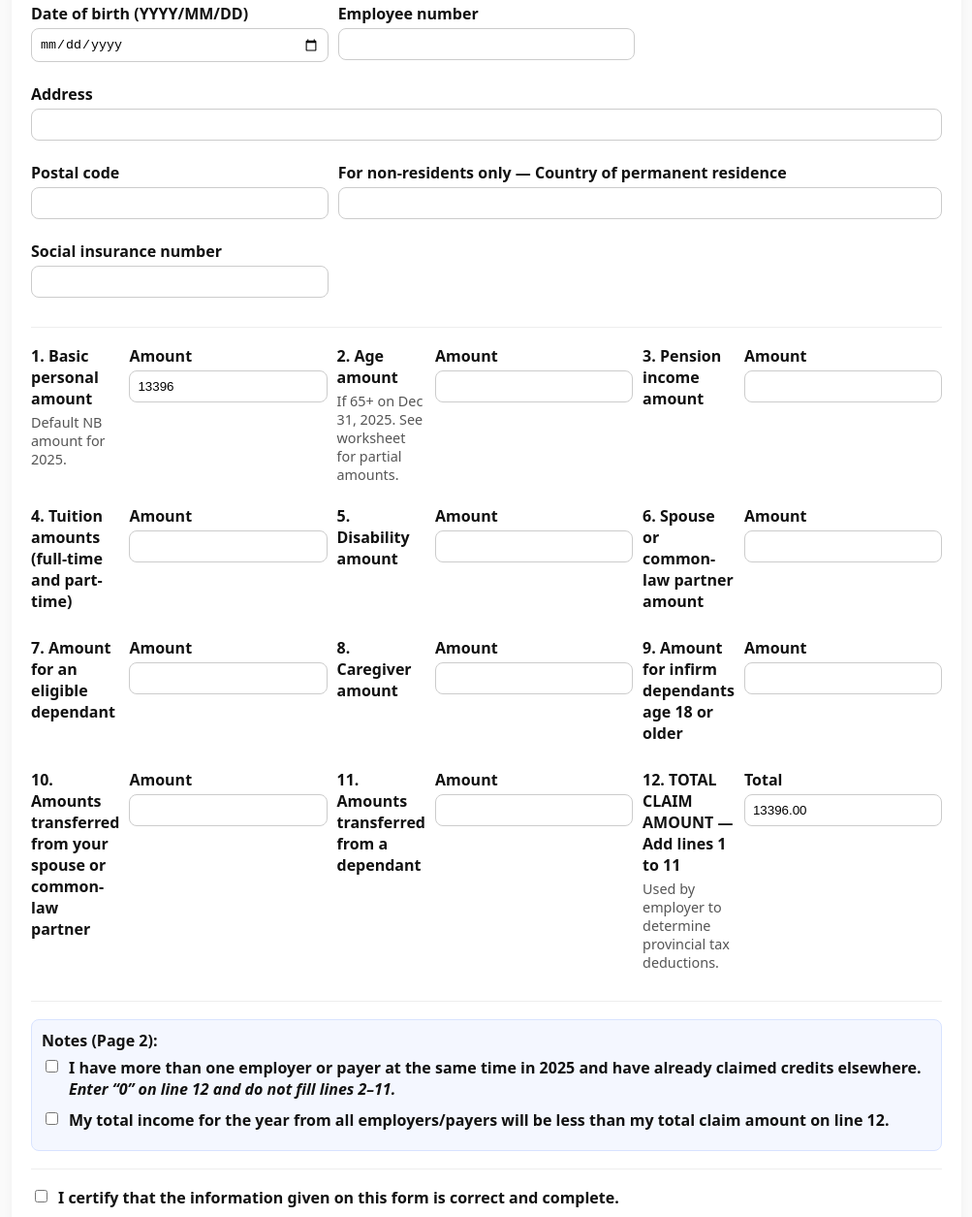
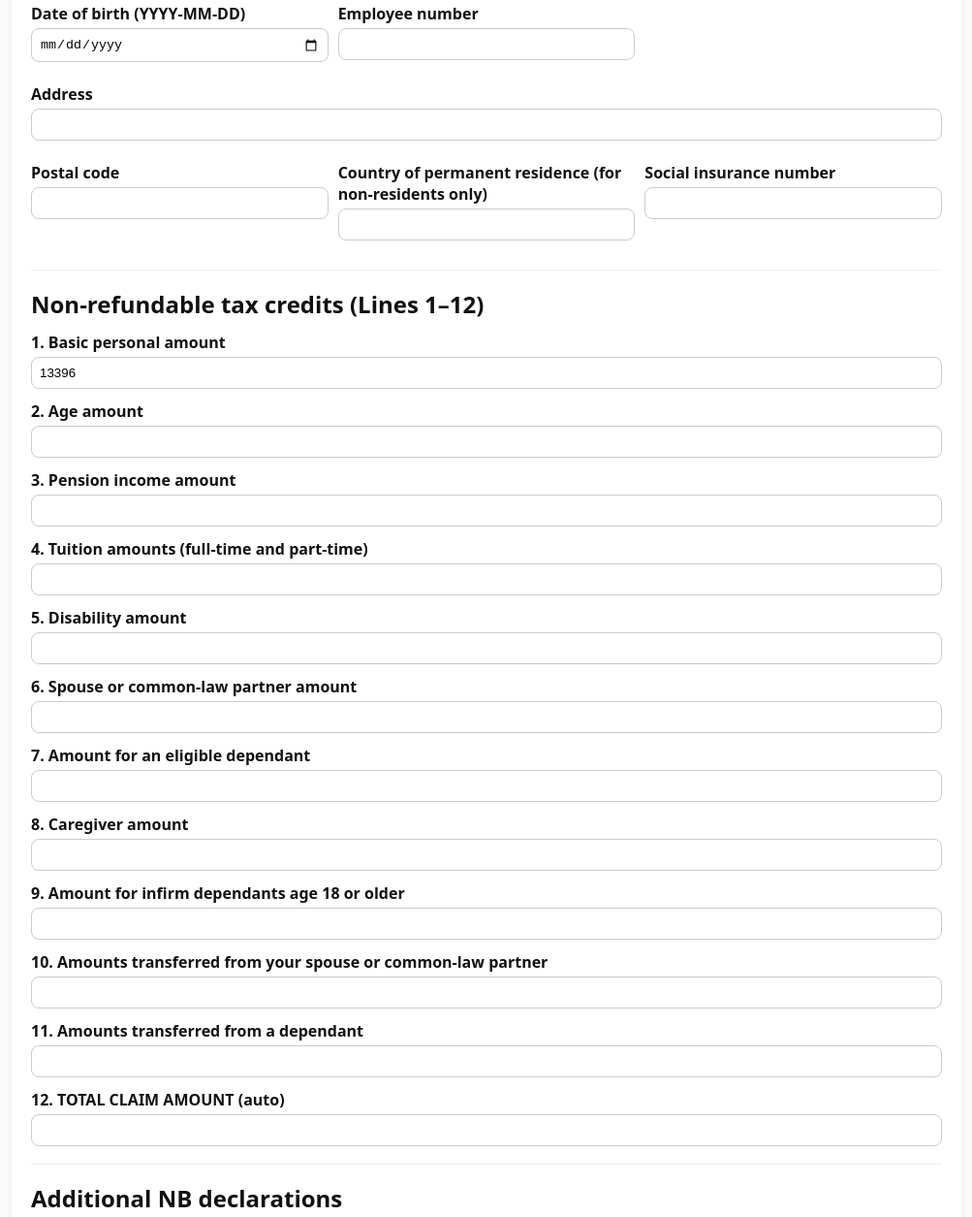
Before and after one commit to irishview/td1form, a website: page public/td1nb.html in a window 1280 px wide. Shown: the part 225-1480 px from the top of the page at 97% size, without its empty margins (138-1141 px from the left). Drawn offline with Linux system fonts and the light colour scheme.

Commit message:
add standable td1nb form

```diff
--- a/public/td1nb.html
+++ b/public/td1nb.html
@@ -9,233 +9,181 @@
 <body>
   <header>
     <h1>2025 New Brunswick Personal Tax Credits Return (TD1NB) — Fillable</h1>
-    <div class="small">Mirrors CRA TD1NB-2025 fields. For guidance, see the official instructions.</div>
+    <div class="small">Mirrors CRA TD1NB-2025 fields. For guidance, see the official CRA instructions.</div>
   </header>
 
   <main>
     <form id="td1nbform" method="POST" action="/submit" novalidate>
-      <div class="grid">
-        <!-- Personal info -->
+      <!-- Personal information -->
+      <section class="grid">
         <div class="col-6 field">
-          <label for="last_name">Last name</label>
-          <input id="last_name" name="last_name" type="text" autocomplete="family-name" />
+          <label>Last name</label>
+          <input type="text" name="last_name" required />
         </div>
         <div class="col-6 field">
-          <label for="first_names">First name and initial(s)</label>
-          <input id="first_names" name="first_names" type="text" autocomplete="given-name" />
+          <label>First name and initial(s)</label>
+          <input type="text" name="first_name" required />
         </div>
         <div class="col-4 field">
-          <label for="dob">Date of birth (YYYY/MM/DD)</label>
-          <input id="dob" name="dob" type="date" />
+          <label>Date of birth (YYYY-MM-DD)</label>
+          <input type="date" name="dob" />
         </div>
         <div class="col-4 field">
-          <label for="employee_number">Employee number</label>
-          <input id="employee_number" name="employee_number" type="text" />
+          <label>Employee number</label>
+          <input type="text" name="employee_number" />
         </div>
         <div class="col-12 field">
-          <label for="address">Address</label>
-          <input id="address" name="address" type="text" autocomplete="address-line1" />
+          <label>Address</label>
+          <input type="text" name="address" />
         </div>
         <div class="col-4 field">
-          <label for="postal_code">Postal code</label>
-          <input id="postal_code" name="postal_code" type="text" autocomplete="postal-code" />
+          <label>Postal code</label>
+          <input type="text" name="postal_code" />
+        </div>
+        <div class="col-4 field">
+          <label>Country of permanent residence (for non-residents only)</label>
+          <input type="text" name="country_residence" />
+        </div>
+        <div class="col-4 field">
+          <label>Social insurance number</label>
+          <input type="text" name="sin" />
+        </div>
+      </section>
+
+      <hr/>
+
+      <!-- Lines 1–12 -->
+      <section>
+        <h2>Non-refundable tax credits (Lines 1–12)</h2>
+
+        <div class="field">
+          <label for="l1">1. Basic personal amount</label>
+          <input id="l1" name="l1" type="number" step="0.01" value="13396" />
         </div>
 
-        <!-- For non-residents only -->
-        <div class="col-8 field">
-          <label for="country_res">For non-residents only — Country of permanent residence</label>
-          <input id="country_res" name="country_res" type="text" />
+        <div class="field">
+          <label for="l2">2. Age amount</label>
+          <input id="l2" name="l2" type="number" step="0.01" />
         </div>
 
-        <div class="col-4 field">
-          <label for="sin">Social insurance number</label>
-          <input id="sin" name="sin" type="text" inputmode="numeric" />
-        </div>
+        <div class="field">
+          <label for="l3">3. Pension income amount</label>
+          <input id="l3" name="l3" type="number" step="0.01" />
         </div>
 
-      <hr>
-
-      <!-- Credits lines 1–11 -->
-      <div class="grid">
-        <!-- Line 1 -->
-        <div class="col-9 field">
-          <label for="l1"><strong>1.</strong> Basic personal amount</label>
-          <div class="hint">Default NB amount for 2025.</div>
-        </div>
-        <div class="col-3 field">
-          <label for="l1">Amount</label>
-          <input id="l1" name="l1_basic_personal" type="number" step="0.01" value="13396" />
+        <div class="field">
+          <label for="l4">4. Tuition amounts (full-time and part-time)</label>
+          <input id="l4" name="l4" type="number" step="0.01" />
         </div>
 
-        <!-- Line 2 -->
-        <div class="col-9 field">
-          <label for="l2"><strong>2.</strong> Age amount</label>
-          <div class="hint">If 65+ on Dec 31, 2025. See worksheet for partial amounts.</div>
-        </div>
-        <div class="col-3 field">
-          <label for="l2">Amount</label>
-          <input id="l2" name="l2_age_amount" type="number" step="0.01" />
+        <div class="field">
+          <label for="l5">5. Disability amount</label>
+          <input id="l5" name="l5" type="number" step="0.01" />
         </div>
 
-        <!-- Line 3 -->
-        <div class="col-9 field">
-          <label for="l3"><strong>3.</strong> Pension income amount</label>
-        </div>
-        <div class="col-3 field">
-          <label for="l3">Amount</label>
-          <input id="l3" name="l3_pension_amount" type="number" step="0.01" />
+        <div class="field">
+          <label for="l6">6. Spouse or common-law partner amount</label>
+          <input id="l6" name="l6" type="number" step="0.01" />
         </div>
 
-        <!-- Line 4 -->
-        <div class="col-9 field">
-          <label for="l4"><strong>4.</strong> Tuition amounts (full-time and part-time)</label>
-        </div>
-        <div class="col-3 field">
-          <label for="l4">Amount</label>
-          <input id="l4" name="l4_tuition" type="number" step="0.01" />
+        <div class="field">
+          <label for="l7">7. Amount for an eligible dependant</label>
+          <input id="l7" name="l7" type="number" step="0.01" />
         </div>
 
-        <!-- Line 5 -->
-        <div class="col-9 field">
-          <label for="l5"><strong>5.</strong> Disability amount</label>
-        </div>
-        <div class="col-3 field">
-          <label for="l5">Amount</label>
-          <input id="l5" name="l5_disability" type="number" step="0.01" />
+        <div class="field">
+          <label for="l8">8. Caregiver amount</label>
+          <input id="l8" name="l8" type="number" step="0.01" />
         </div>
 
-        <!-- Line 6 -->
-        <div class="col-9 field">
-          <label for="l6"><strong>6.</strong> Spouse or common-law partner amount</label>
-        </div>
-        <div class="col-3 field">
-          <label for="l6">Amount</label>
-          <input id="l6" name="l6_spouse_amount" type="number" step="0.01" />
+        <div class="field">
+          <label for="l9">9. Amount for infirm dependants age 18 or older</label>
+          <input id="l9" name="l9" type="number" step="0.01" />
         </div>
 
-        <!-- Line 7 -->
-        <div class="col-9 field">
-          <label for="l7"><strong>7.</strong> Amount for an eligible dependant</label>
-        </div>
-        <div class="col-3 field">
-          <label for="l7">Amount</label>
-          <input id="l7" name="l7_eligible_dependant" type="number" step="0.01" />
+        <div class="field">
+          <label for="l10">10. Amounts transferred from your spouse or common-law partner</label>
+          <input id="l10" name="l10" type="number" step="0.01" />
         </div>
 
-        <!-- Line 8 -->
-        <div class="col-9 field">
-          <label for="l8"><strong>8.</strong> Caregiver amount</label>
-        </div>
-        <div class="col-3 field">
-          <label for="l8">Amount</label>
-          <input id="l8" name="l8_caregiver" type="number" step="0.01" />
+        <div class="field">
+          <label for="l11">11. Amounts transferred from a dependant</label>
+          <input id="l11" name="l11" type="number" step="0.01" />
         </div>
 
-        <!-- Line 9 -->
-        <div class="col-9 field">
-          <label for="l9"><strong>9.</strong> Amount for infirm dependants age 18 or older</label>
+        <div class="field">
+          <label for="l12">12. TOTAL CLAIM AMOUNT (auto)</label>
+          <input id="l12" name="l12" type="number" step="0.01" readonly />
         </div>
-        <div class="col-3 field">
-          <label for="l9">Amount</label>
-          <input id="l9" name="l9_infirm_dependants" type="number" step="0.01" />
-        </div>
+      </section>
 
-        <!-- Line 10 -->
-        <div class="col-9 field">
-          <label for="l10"><strong>10.</strong> Amounts transferred from your spouse or common-law partner</label>
-        </div>
-        <div class="col-3 field">
-          <label for="l10">Amount</label>
-          <input id="l10" name="l10_transfer_spouse" type="number" step="0.01" />
-        </div>
+      <hr/>
 
-        <!-- Line 11 -->
-        <div class="col-9 field">
-          <label for="l11"><strong>11.</strong> Amounts transferred from a dependant</label>
-        </div>
-        <div class="col-3 field">
-          <label for="l11">Amount</label>
-          <input id="l11" name="l11_transfer_dependant" type="number" step="0.01" />
-        </div>
-
-        <!-- Line 12 TOTAL -->
-        <div class="col-9 field">
-          <label for="l12"><strong>12.</strong> TOTAL CLAIM AMOUNT — Add lines 1 to 11</label>
-          <div class="hint">Used by employer to determine provincial tax deductions.</div>
-        </div>
-        <div class="col-3 field">
-          <label for="l12">Total</label>
-          <input id="l12" name="l12_total" type="number" step="0.01" readonly />
-        </div>
-      </div>
-
-      <hr>
-
-      <!-- Page 2 checkboxes / notes -->
+      <!-- Additional notes -->
+      <section>
+        <h2>Additional NB declarations</h2>
         <div class="note">
-        <strong>Notes (Page 2):</strong>
           <div class="checkbox">
-          <input id="multi_employers" name="multi_employers" type="checkbox" />
+            <input type="checkbox" id="multi_employers" name="multi_employers" />
             <label for="multi_employers">
               I have more than one employer or payer at the same time in 2025 and have already claimed credits elsewhere.
               <em>Enter “0” on line 12 and do not fill lines 2–11.</em>
             </label>
           </div>
           <div class="checkbox">
-          <input id="total_less_claim" name="total_less_claim" type="checkbox" />
+            <input type="checkbox" id="total_less_claim" name="total_less_claim" />
             <label for="total_less_claim">
               My total income for the year from all employers/payers will be less than my total claim amount on line 12.
             </label>
           </div>
         </div>
+      </section>
 
-      <hr>
+      <hr/>
 
       <!-- Certification -->
-      <div class="field">
+      <section>
         <div class="checkbox">
-          <input id="certify" name="certify" type="checkbox" required />
+          <input type="checkbox" id="certify" name="certify" required />
           <label for="certify"><strong>I certify that the information given on this form is correct and complete.</strong></label>
         </div>
-      </div>
 
-      <!-- Signature & date -->
+        <div class="signature">
           <div class="grid">
             <div class="col-8 field">
               <label>Signature</label>
-          <div class="signature" aria-label="Signature box">
-            Sign here (or type your name):
-            <input name="signature_text" type="text" style="width:100%; border:0; outline:0; background:transparent;" />
+              <input type="text" name="signature" placeholder="Type your full name" required />
+            </div>
+            <div class="col-4 field">
+              <label>Date</label>
+              <input type="date" name="signature_date" required />
             </div>
           </div>
-        <div class="col-4 field">
-          <label for="signed_date">Date</label>
-          <input id="signed_date" name="signed_date" type="date" />
+          <div class="small">It is a serious offence to make a false return.</div>
         </div>
-      </div>
+      </section>
 
-      <div class="grid">
-        <div class="col-12" style="display:flex; gap:10px; justify-content:flex-end;">
-          <button type="button" class="secondary" onclick="window.print()">Print</button>
-          <button type="submit" class="primary">Submit</button>
-        </div>
+      <hr/>
+
+      <div style="display:flex; gap:10px;">
+        <button class="primary" type="submit">Submit TD1NB</button>
+        <button class="secondary" type="reset">Reset</button>
       </div>
     </form>
   </main>
 
-  <footer>TD1NB E (25)</footer>
+  <footer>TD1NB 2025 (Unofficial fillable replica). This tool stores submissions locally on your server.</footer>
 
   <script>
-    function toNum(id){
+    // Helper for safe number parsing
+    const toNum = (id) => {
       const el = document.getElementById(id);
-      const v = parseFloat(el && el.value);
-      return isNaN(v) ? 0 : v;
-    }
+      return el ? parseFloat(el.value) || 0 : 0;
+    };
 
-    function recalc(){
-      // If “more than one employer” is checked, force total to 0 and disable lines 2–11.
-      const multi = document.getElementById('multi_employers').checked;
-      const l1 = toNum('l1');
+    // Recalculate line 12
+    function recalcNB(){
+      const multi = document.getElementById('multi_employers')?.checked;
       const inputs = ['l2','l3','l4','l5','l6','l7','l8','l9','l10','l11'].map(id => document.getElementById(id));
 
       if (multi) {
@@ -246,24 +194,23 @@
         inputs.forEach(i => { if (i) i.disabled = false; });
       }
 
-      const total = l1
-        + toNum('l2') + toNum('l3') + toNum('l4') + toNum('l5') + toNum('l6')
-        + toNum('l7') + toNum('l8') + toNum('l9') + toNum('l10') + toNum('l11');
+      const total = toNum('l1')
+        + toNum('l2') + toNum('l3') + toNum('l4') + toNum('l5')
+        + toNum('l6') + toNum('l7') + toNum('l8') + toNum('l9')
+        + toNum('l10') + toNum('l11');
 
       document.getElementById('l12').value = total.toFixed(2);
     }
 
-    // Recalculate on input changes
+    // Listen for changes
     document.addEventListener('input', (e) => {
-      if (e.target.closest('#td1nbform')) recalc();
+      if (e.target.closest('#td1nbform')) recalcNB();
     });
-    document.getElementById('multi_employers').addEventListener('change', recalc);
-    window.addEventListener('DOMContentLoaded', recalc);
 
-    // Require certification before submit
-    document.getElementById('td1nbform').addEventListener('submit', (e) => {
+    // Require certification
+    document.getElementById('td1nbform')?.addEventListener('submit', (e) => {
       const certify = document.getElementById('certify');
-      if (!certify.checked) {
+      if (certify && !certify.checked) {
         e.preventDefault();
         alert('Please certify that the information is correct and complete before submitting.');
       }
```
Lines whose indentation alone changed are shown as unchanged.
